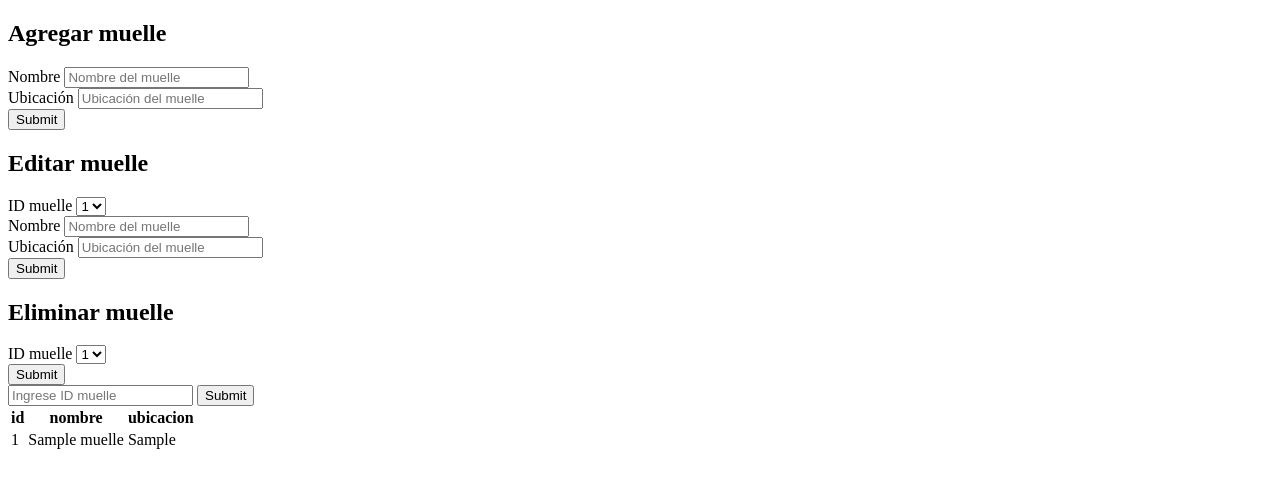
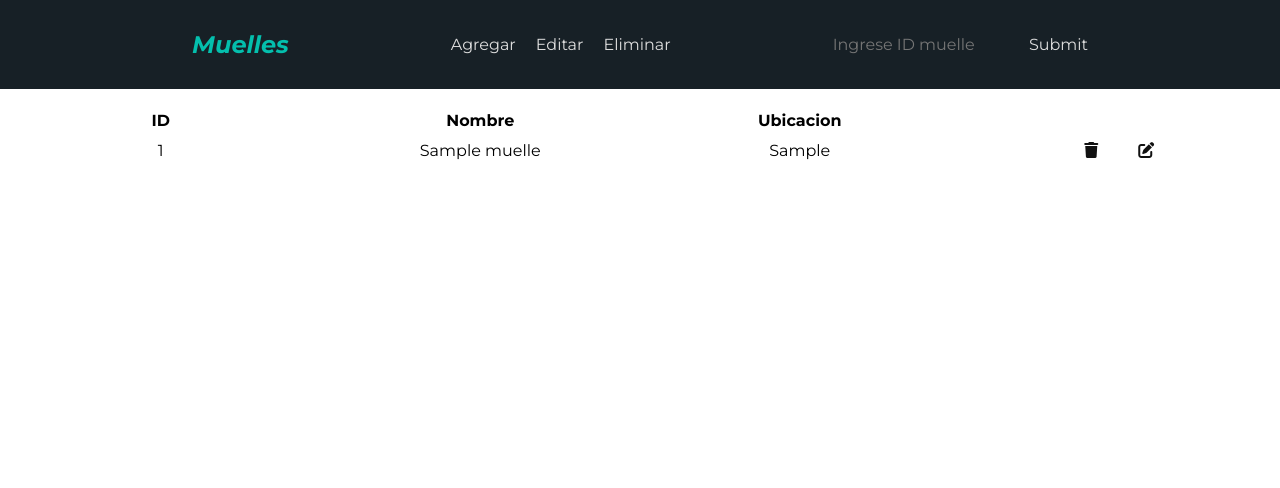
Before and after one commit to YAEL345YOL/CardenasSync, a PHP site: page /muelle.php?id=1 in a window 1280 px wide. Shown: the top 488 px of the page. Run offline with PHP 8.4, Linux system fonts and the light colour scheme; the visitor is signed in with stand-in values (Sample User, id 1); tables that the repository leaves empty or names only in its code hold one stand-in row (values such as "Sample post"); some libraries are stand-ins or nearby versions.

Commit message:
muelle papeado

```diff
--- a/views/muelle.php
+++ b/views/muelle.php
@@ -1,11 +1,7 @@
 <?php
 include "../php/connection.php";
+$con = connection();
 
-verify_worker();
-
-session_start();
-
-$con = connection();
 $sql1 = "SELECT * FROM muelle".(isset($_GET["id"]) ? " WHERE id_muelle = {$_GET["id"]}":"");
 
 $muelle = $con->query($sql1);
@@ -15,93 +11,42 @@ $muelle = $con->query($sql1);
 <head>
     <meta charset="UTF-8">
     <meta name="viewport" content="width=device-width, initial-scale=1.0">
-    <title>muelle</title>
+    <link rel="stylesheet" href="../css/styles.css">
+    <link rel="preconnect" href="https://fonts.googleapis.com">
+    <link rel="preconnect" href="https://fonts.gstatic.com" crossorigin>
+    <link href="https://fonts.googleapis.com/css2?family=Montserrat:ital,wght@0,100..900;1,100..900&display=swap" rel="stylesheet">
+    <script src="https://kit.fontawesome.com/a7358fff6e.js" crossorigin="anonymous"></script>
+    <title>Muelles</title>
 </head>
 <body>
-    <form action="../php/muelle/agregar_muelle.php" method="POST">
-        <h2>Agregar muelle</h2>
+    <header class="header header--text-white header--color-blue header--title-blue">
+        <h2>Muelles</h2>
+        <ul>
+            <li><a href="agregar_muelle.php">Agregar</a></li>
+            <li><a href="editar_muelle.php">Editar</a></li>
+            <li><a href="eliminar_muelle.php">Eliminar</a></li>
+        </ul>
+        <form action="../php/muelle/buscar_muelle.php" method="POST">
+            <input id="id_buscar_muelle" name="id_buscar_muelle" type="text" placeholder="Ingrese ID muelle">
 
-        <!-- Nombre -->
-        <label for="nombre_agregar_muelle">Nombre</label>
-        <input id="nombre_agregar_muelle" name="nombre_agregar_muelle" type="text" placeholder="Nombre del muelle" required>
-        <br>
-
-        <!-- Ubicacion -->
-        <label for="ubicacion_agregar_muelle">Ubicación</label>
-        <input id="ubicacion_agregar_muelle" name="ubicacion_agregar_muelle" type="text" placeholder="Ubicación del muelle" required>
-        <br>
-
-        <!-- Boton de enviar -->
-        <input type="submit">
-    </form>
-    <form action="../php/muelle/editar_muelle.php" method="POST">
-        <h2>Editar muelle</h2>
-
-        <!-- Muelle  -->
-        <label for="id_editar_muelle">ID muelle</label>
-        <select name="id_editar_muelle" id="id_editar_muelle" required>
-            <?php
-                $muelle->data_seek(0);
-                while($fila = $muelle->fetch_assoc()){
-                    echo "<option value='{$fila['id_muelle']}'>{$fila['id_muelle']}</option>";
-                }
-            ?>
-        </select>
-        <br>
-
-        <!-- Nombre -->
-        <label for="nombre_editar_muelle">Nombre</label>
-        <input id="nombre_editar_muelle" name="nombre_editar_muelle" type="text" placeholder="Nombre del muelle" required>
-        <br>
-
-        <!-- Ubicacion -->
-        <label for="ubicacion_editar_muelle">Ubicación</label>
-        <input id="ubicacion_editar_muelle" name="ubicacion_editar_muelle" type="text" placeholder="Ubicación del muelle" required>
-        <br>
-
-        <!-- Boton de enviar -->
-        <input type="submit">
-    </form>
-    <form action="../php/muelle/eliminar_muelle.php" method="POST">
-        <h2>Eliminar muelle</h2>
-
-        <!-- Id contenedor -->
-        <label for="id_eliminar_muelle">ID muelle</label>
-        <select id="id_eliminar_muelle" name="id_eliminar_muelle" required>
-            <?php
-                $muelle->data_seek(0);
-                while($fila = $muelle->fetch_assoc()){
-                    echo "<option value='{$fila['id_muelle']}'>{$fila['id_muelle']}</option>";
-                }
-            ?>
-        </select>
-        <br>
-
-        <!-- Boton de enviar -->
-        <input type="submit">
-    </form>
-    <form action="../php/muelle/buscar_muelle.php" method="POST">
-
-        <input id="id_buscar_muelle" name="id_buscar_muelle" type="text" placeholder="Ingrese ID muelle">
-
-        <!-- Boton de enviar -->
-        <input type="submit">
-    </form>
-    <table>
+            <input type="submit">
+        </form>
+    </header>
+    <table class="table">
         <thead>
-            <th>id</th>
-            <th>nombre</th>
-            <th>ubicacion</th>
+            <th>ID</th>
+            <th>Nombre</th>
+            <th>Ubicacion</th>
         </thead>
         <tbody>
         <?php
-            $muelle->data_seek(0);
             while($fila = $muelle->fetch_assoc()){
                 echo "
                 <tr>
                     <td>{$fila["id_muelle"]}</td>
                     <td>{$fila["nombre_muelle"]}</td>
                     <td>{$fila["ubicacion_muelle"]}</td>
+                    <td><a href='eliminar_muelle.php?id={$fila["id_muelle"]}'><i class='fa-solid fa-trash'></i></a><a href='editar_muelle.php?id={$fila["id_muelle"]}'><i class='fa-solid fa-pen-to-square'></i></a></td>
                 </tr>
                 ";
             }
```
Also changed, not shown: views/agregar_muelle.php (added, +26 -0 lines), views/editar_muelle.php (added, +43 -0 lines), views/eliminar_muelle.php (added, +38 -0 lines).
